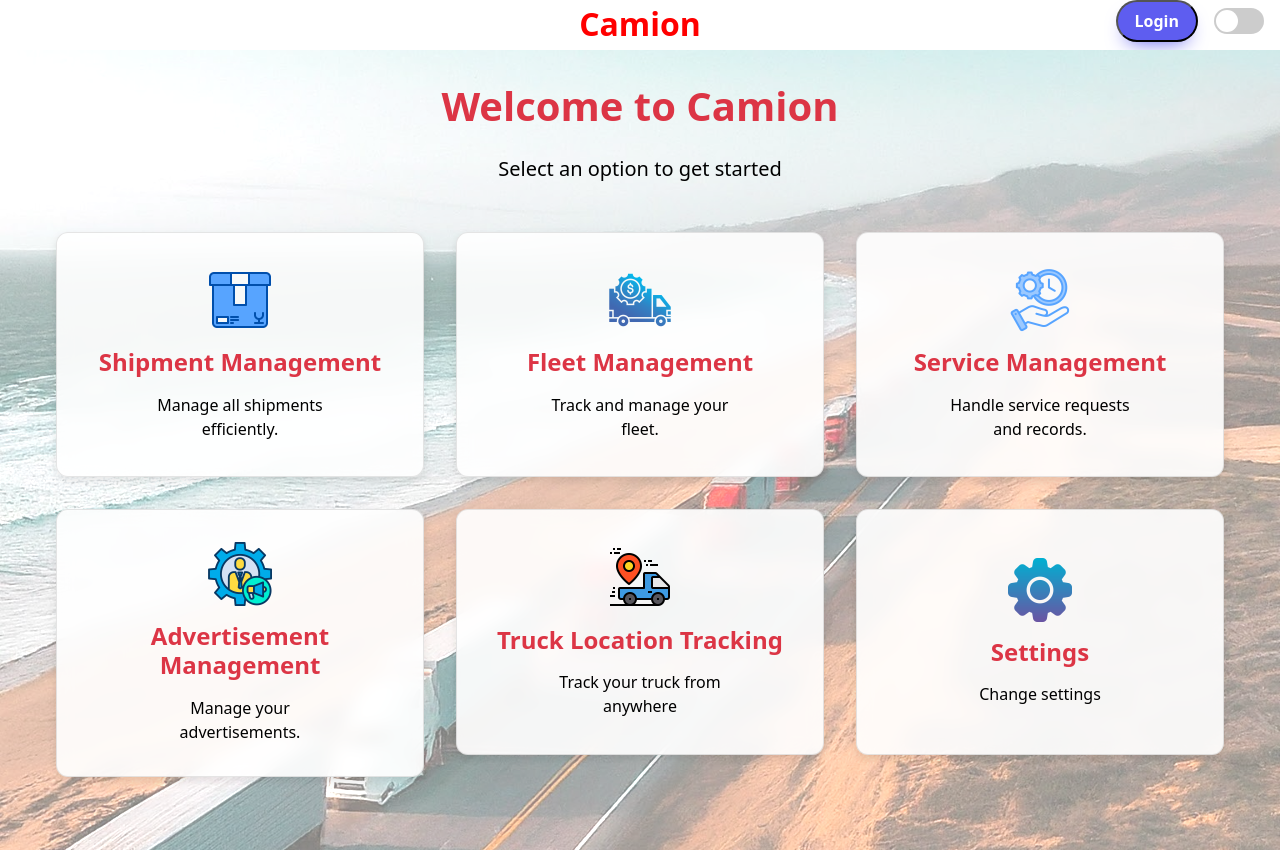
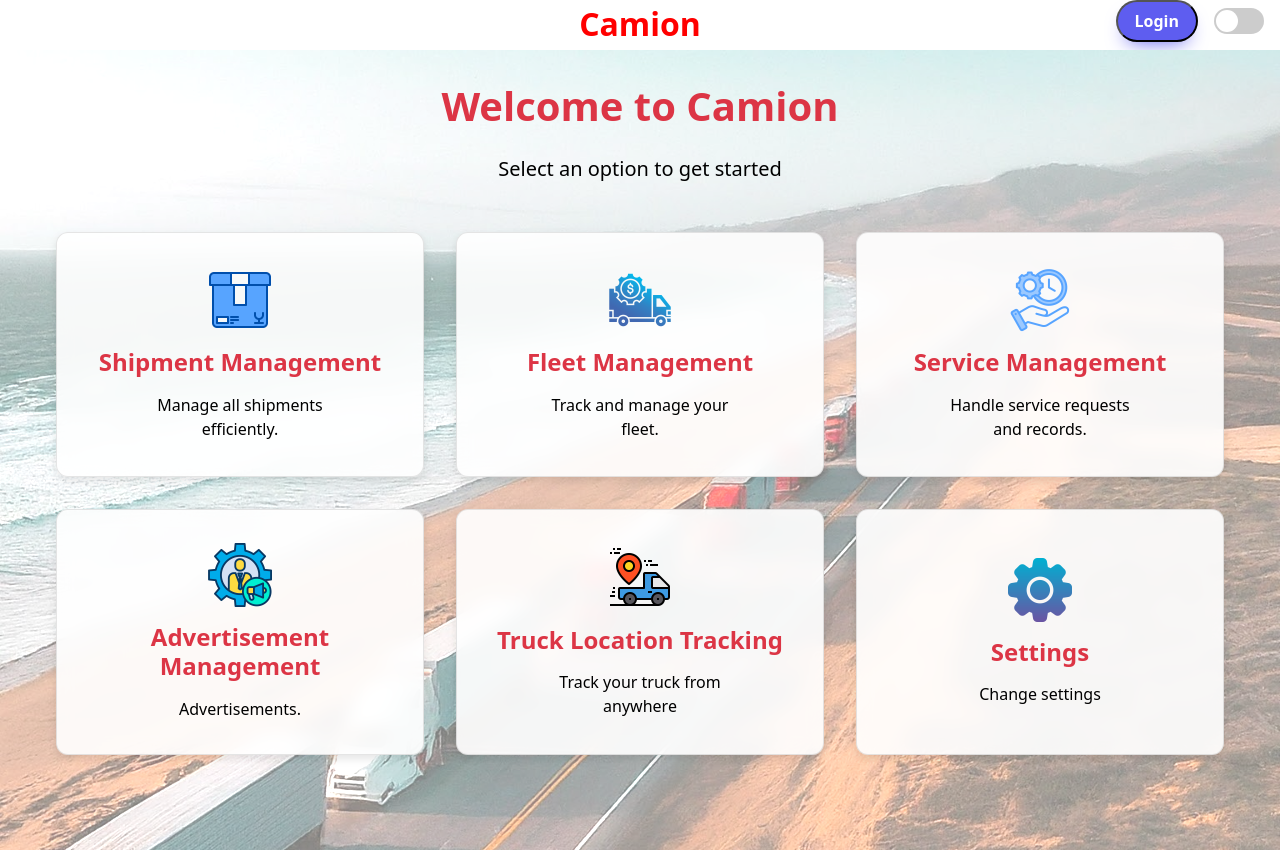
Before and after one commit to imohammedz/camion-frontend, a React (Vite) app: page / in a window 1280 px wide. Built offline with nearby package versions, Linux system fonts and the light colour scheme.

Commit message:
removed access caption to reduce tab size

```diff
--- a/src/components/IntroPage/IntroPage.tsx
+++ b/src/components/IntroPage/IntroPage.tsx
@@ -17,7 +17,12 @@ interface OptionCardProps {
   onClick: () => void;
 }
 
-const OptionCard: React.FC<OptionCardProps> = ({ title, description, icon, onClick }) => (
+const OptionCard: React.FC<OptionCardProps> = ({
+  title,
+  description,
+  icon,
+  onClick,
+}) => (
   <div className={styles["option-card"]} onClick={onClick}>
     <img src={icon} alt={title} className={styles["card-icon"]} />
     <h3>{title}</h3>
@@ -33,38 +38,38 @@ const IntroPage: React.FC = () => {
       icon: shippingIcon,
       title: "Shipment Management",
       description: "Manage all shipments efficiently.",
-      path: "/create-order"
+      path: "/create-order",
     },
     {
       icon: fleetIcon,
       title: "Fleet Management",
       description: "Track and manage your fleet.",
-      path: "/fleet-management"
+      path: "/fleet-management",
     },
     {
       icon: serviceIcon,
       title: "Service Management",
       description: "Handle service requests and records.",
-      path: "/service-management"
+      path: "/service-management",
     },
     {
       icon: advertiseIcon,
       title: "Advertisement Management",
-      description: "Manage your advertisements.",
-      path: "/create-advertisement"
+      description: "Advertisements.",
+      path: "/create-advertisement",
     },
     {
       icon: truckLocationIcon,
       title: "Truck Location Tracking",
       description: "Track your truck from anywhere",
-      path: "/truck-tracking"
+      path: "/truck-tracking",
     },
     {
       icon: settingsIcon,
       title: "Settings",
       description: "Change settings",
-      path: "/settings"
-    }
+      path: "/settings",
+    },
   ];
 
   return (
```
